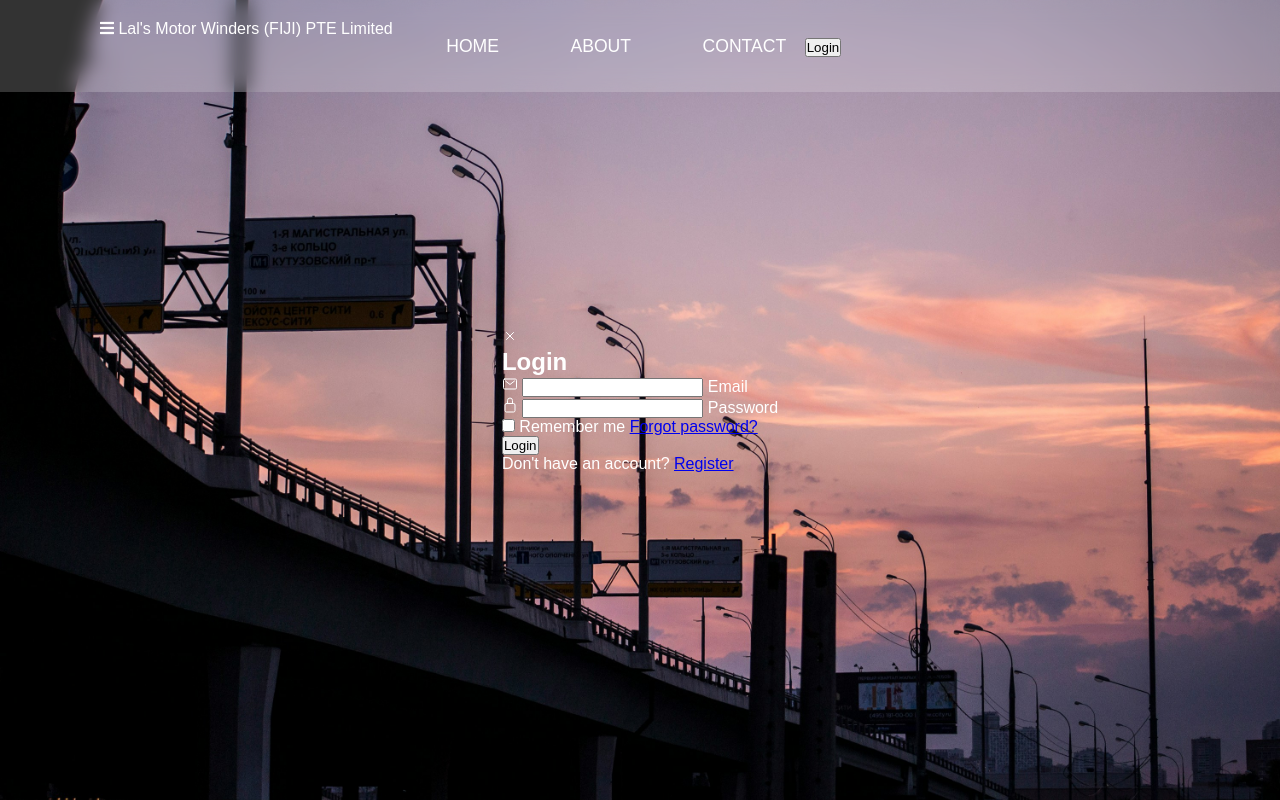
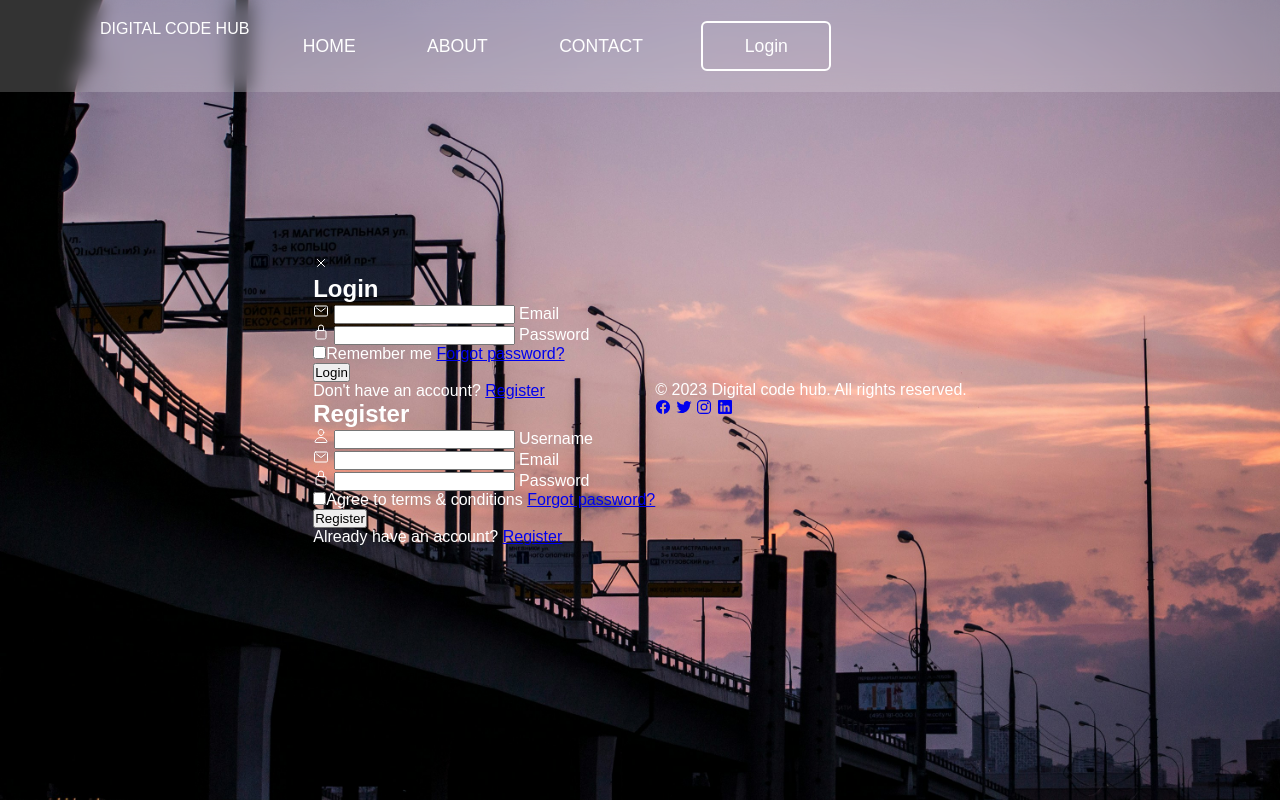
Before and after one commit to Yushfj/LalsMotorWinders, a website: page index.html in a window 1280 px wide. Drawn offline with nearby package versions, Linux system fonts and the light colour scheme; a web font is replaced by a local one.

Commit message:
Update index.html

```diff
--- a/index.html
+++ b/index.html
@@ -3,7 +3,7 @@
 <head>
     <meta charset="UTF-8">
     <meta name="viewport" content="width=device-width, initial-scale=1.0">
-    <title>Lal's Motor Winders (FIJI) PTE Limited</title>
+    <title>Digitalcodehub</title>
     <link rel="stylesheet" href="styles.css">
     <link rel="stylesheet" href="https://cdnjs.cloudflare.com/ajax/libs/font-awesome/5.15.3/css/all.min.css">
     <link href="https://fonts.cdnfonts.com/css/poppins" rel="stylesheet">
@@ -12,46 +12,36 @@
     <header>
         <div class="navigation">
             <input type="checkbox" id="check">
-            <label for="check" class="check-btn">
+            <label for="check" class="check_btn">
                 <i class="fas fa-bars"></i>
             </label>
-            <label class="logo">Lal's Motor Winders (FIJI) PTE Limited</label>
+            <label class="logo">DIGITAL CODE HUB</label>
             <ul>
                 <li><a href="#">Home</a></li>
                 <li><a href="#">About</a></li>
                 <li><a href="#">Contact</a></li>
-                <li><button class="btnlogin-popup">Login</button></li>
+                <li><button class="btnLogin-popup">Login</button></li>
             </ul>
         </div>
     </header>
-</body>
-</html>
 
     <div class="cover_box">
-        <span class="icon-close">
-            <ion-icon name="close-outline"></ion-icon>
-        </span>
+        <span class="icon-close"><ion-icon name="close-outline"></ion-icon></span>
         <div class="form-box login">
             <h2>Login</h2>
             <form action="#">
                 <div class="input-box">
-                    <span class="icon">
-                        <ion-icon name="mail-outline"></ion-icon>
-                    </span>
+                    <span class="icon"><ion-icon name="mail-outline"></ion-icon></span>
                     <input type="email" required>
                     <label>Email</label>
                 </div>
                 <div class="input-box">
-                    <span class="icon">
-                        <ion-icon name="lock-closed-outline"></ion-icon>
-                    </span>
+                    <span class="icon"><ion-icon name="lock-closed-outline"></ion-icon></span>
                     <input type="password" required>
                     <label>Password</label>
                 </div>
                 <div class="remember-forgot">
-                    <label>
-                        <input type="checkbox"> Remember me
-                    </label>
+                    <label><input type="checkbox">Remember me</label>
                     <a href="#">Forgot password?</a>
                 </div>
                 <button type="submit" class="btn">Login</button>
@@ -60,6 +50,49 @@
                 </div>
             </form>
         </div>
+<!-- registration -->
+
+        <div class="form-box register">
+            <h2>Register</h2>
+            <form action="#">
+                <div class="input-box">
+                    <span class="icon"><ion-icon name="person-outline"></ion-icon></span>
+                    <input type="text" required>
+                    <label>Username</label>
+                </div>
+                <div class="input-box">
+                    <span class="icon"><ion-icon name="mail-outline"></ion-icon></span>
+                    <input type="email" required>
+                    <label>Email</label>
+                </div>
+                <div class="input-box">
+                    <span class="icon"><ion-icon name="lock-closed-outline"></ion-icon></span>
+                    <input type="password" required>
+                    <label>Password</label>
+                </div>
+                <div class="remember-forgot">
+                    <label><input type="checkbox">Agree to terms & conditions</label>
+                    <a href="#">Forgot password?</a>
+                </div>
+                <button type="submit" class="btn">Register</button>
+                <div class="login-register">
+                    <p>Already have an account? <a href="#" class="login-link">Register</a></p>
+                </div>
+            </form>
+        </div>
+    </div>
+    <div class="footer">
+        <footer>
+            <div class="footer-content">
+                <p>&copy; 2023 Digital code hub. All rights reserved.</p>
+                <div class="social-icons">
+                    <a href="#"><ion-icon name="logo-facebook"></ion-icon></a>
+                    <a href="#"><ion-icon name="logo-twitter"></ion-icon></ion-icon></a>
+                    <a href="#"><ion-icon name="logo-instagram"></ion-icon></ion-icon></a>
+                    <a href="#"><ion-icon name="logo-linkedin"></ion-icon></ion-icon></a>
+                </div>
+            </div>
+        </footer>
     </div>
 
 <script src="script.js"></script>
```
